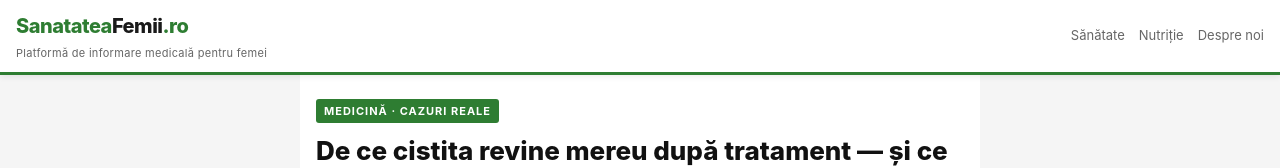
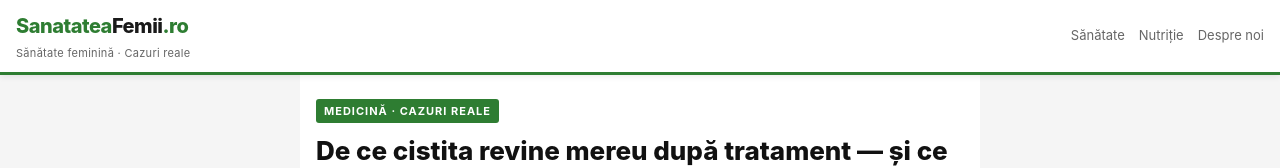
Before and after one commit to Petrashchuk/prelend-cystiolla-ro, a website: page public/index.html in a window 1280 px wide. Shown: the top 168 px of the page. Drawn offline with Linux system fonts and the light colour scheme.

Commit message:
Shorten header tagline text
Co-Authored-By: Claude Sonnet 4.6 <noreply@anthropic.com>

```diff
--- a/public/index.html
+++ b/public/index.html
@@ -31,7 +31,7 @@
 <header class="site-header">
   <div>
     <a href="index.html" class="site-logo">Sanatatea<span>Femii</span>.ro</a>
-    <div class="site-tagline">Platformă de informare medicală pentru femei</div>
+    <div class="site-tagline">Sănătate feminină · Cazuri reale</div>
   </div>
   <nav class="site-nav">
     <a href="index.html">Sănătate</a>
```
